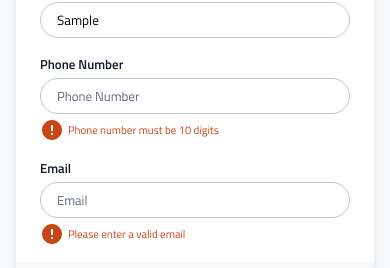
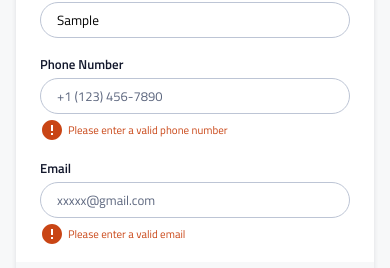
Before and after one commit to maishamir/InStock-client, a React (Vite) app: page /warehouse/new in a window 390 px wide. Both pictures are taken after typing "Sample", "Sample", "Sample", "Sample", "Sample", "Sample" into the empty fields and a click on the button "+ Add Warehouse". Shown: the part 824-1092 px from the top of the page. Built offline with nearby package versions, Linux system fonts and the light colour scheme.

Commit message:
Changes made to placeholder text for phone number and email in Addwarehouse component, added formatting for phone numbers in TextField component and fixed API call to receive inventory from a specific warehouse,  however Items are currently not displaying

```diff
--- a/src/components/TextField/TextField.jsx
+++ b/src/components/TextField/TextField.jsx
@@ -19,10 +19,18 @@ function TextField({
     "text-field--error": hasError && isEmpty,
   });
 
+
+  function formatPhoneNumber(phoneNumber) {
+    const phonePattern = /^\+(\d{1,2})\s?\((\d{3})\)\s?(\d{3})-(\d{4})$/;
+
+    return phonePattern.test(phoneNumber);
+  }
+
+
   const validate = () => {
     switch (validationType) {
       case "phone":
-        return value.length === 10;
+        return formatPhoneNumber(value);
       case "email":
         return value.includes("@");
       default:
@@ -50,7 +58,7 @@ function TextField({
           {" "}
           <img src={errorIcon} alt="Error icon" />
           {validationType === "phone"
-            ? "Phone number must be 10 digits"
+            ? "Please enter a valid phone number"
             : validationType === "email"
             ? "Please enter a valid email"
             : `${label} is required`}
--- a/src/components/WarehouseInventoryList/WarehouseInventoryList.jsx
+++ b/src/components/WarehouseInventoryList/WarehouseInventoryList.jsx
@@ -31,7 +31,8 @@ function WarehouseInventoryList({inventoryList, warehouse, fetchWarehouseInvento
           </h4>
         </div>
         {inventoryList.map((inventory) => {
-          return (
+
+          return  (
             <WarehouseInventoryCard
               key={inventory.id}
               inventory={inventory}
--- a/src/pages/AddWarehouse/AddWarehouse.jsx
+++ b/src/pages/AddWarehouse/AddWarehouse.jsx
@@ -189,7 +189,7 @@ function AddWarehouse() {
             <TextField
               label="Phone Number"
               name="contact_phone"
-              placeholder="Phone Number"
+              placeholder="+1 (123) 456-7890"
               value={values.contact_phone}
               onChange={handleInputChange}
               required={true}
@@ -200,7 +200,7 @@ function AddWarehouse() {
             <TextField
               label="Email"
               name="contact_email"
-              placeholder="Email"
+              placeholder="xxxxx@gmail.com"
               value={values.contact_email}
               onChange={handleInputChange}
               required={true}
--- a/src/pages/WarehouseDetails/WarehouseDetails.jsx
+++ b/src/pages/WarehouseDetails/WarehouseDetails.jsx
@@ -10,6 +10,7 @@ import WarehouseInventoryList from "../../components/WarehouseInventoryList/Ware
 function WarehouseDetails() {
 
   const { warehouseId } = useParams();
+
   const [warehouse, setWarehouse] = useState(null);
 
   const [inventoryList, setInventoryList] = useState([]);
@@ -33,17 +34,19 @@ function WarehouseDetails() {
 
   const fetchWarehouseInventory = async () => {
     try {
-      const { data } = await axios.get(`${api_URL}/api/inventories`);
-
-      setInventoryList(data);
+      const  {data}  = await axios.get(`${api_URL}/api/inventories/${warehouseId}`);
+      console.log(data)
+      setInventoryList(Array.isArray(data) ? data : []);
     } catch (e) {
       console.error("Could not fetch list of inventories: ", e);
     }
   };
 
   useEffect(() => {
-    fetchWarehouseInventory();
-  }, []);
+    if (warehouseId) {
+      fetchWarehouseInventory();
+    }
+  }, [warehouseId]);
 
 
 
@@ -62,6 +65,20 @@ function WarehouseDetails() {
     contact_phone,
     contact_email,
   } = warehouse;
+
+
+
+  // console.log("warehouseId:", warehouseId);
+  // console.log("inventoryList:", inventoryList);
+
+  // const filteredList = Array.isArray(inventoryList)
+  //   ? inventoryList.filter(inventoryItem => {
+  //       console.log("Comparing:", inventoryItem.warehouseId, "with", warehouseId);
+  //       return inventoryItem.warehouseId === warehouseId;
+  //     })
+  //   : [];
+
+  // console.log(filteredList)
 
   return (
     <PageContainer>
```
